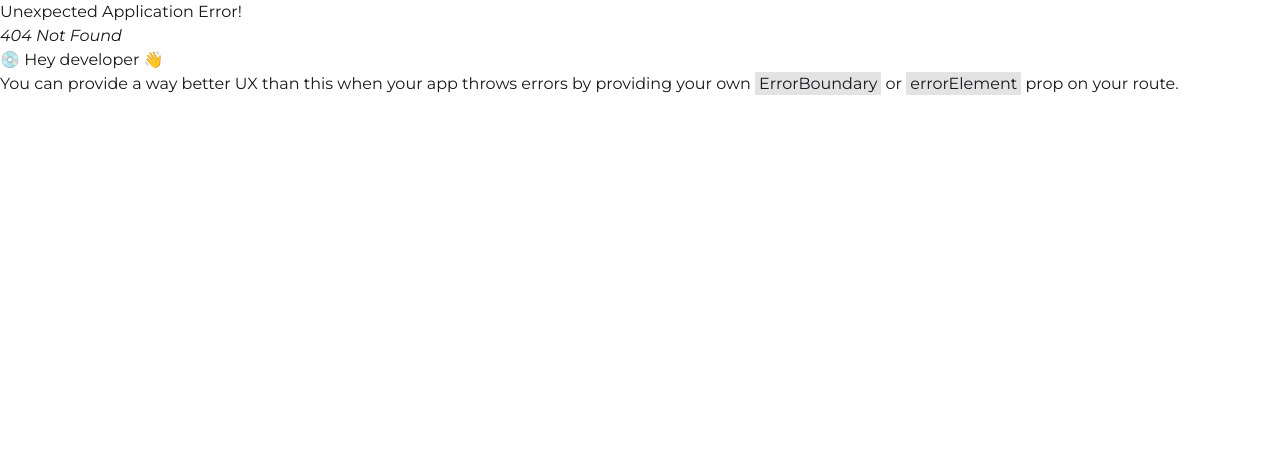
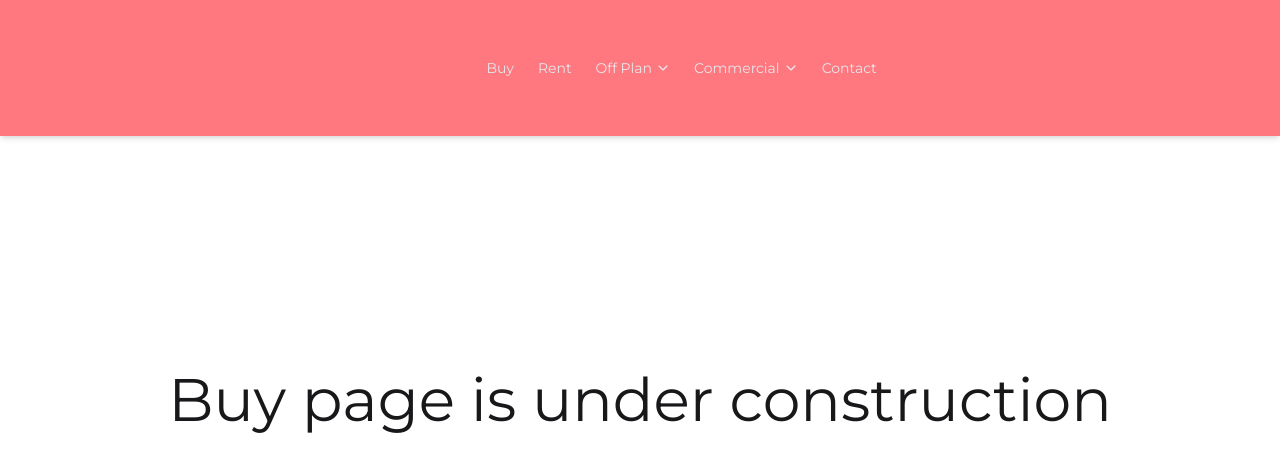
Before and after one commit to tasfirul8269/real-state-frontend, a React (Vite) app: page /buy in a window 1280 px wide. Before the commit this address had no page. Shown: the top 472 px of the page. Built offline with nearby package versions, Linux system fonts and the light colour scheme.

Commit message:
Added some color fixes to the home page's components

```diff
--- a/index.html
+++ b/index.html
@@ -4,6 +4,7 @@
     <meta charset="UTF-8" />
     <link rel="icon" type="image/svg+xml" href="./src/assets/logo.png" />
     <meta name="viewport" content="width=device-width, initial-scale=1.0" />
+    <!-- Montserate font -->
     <link rel="preconnect" href="https://fonts.googleapis.com">
     <link rel="preconnect" href="https://fonts.gstatic.com" crossorigin>
     <link href="https://fonts.googleapis.com/css2?family=Montserrat:ital,wght@0,100..900;1,100..900&display=swap" rel="stylesheet">
--- a/src/Routers/Routes.jsx
+++ b/src/Routers/Routes.jsx
@@ -1,6 +1,7 @@
 import { createBrowserRouter } from "react-router-dom";
 import Layout from "../Layout/Layout";
 import Home from "../pages/Home/Home";
+import Buy from "../pages/Buy/Buy";
 
 const router = createBrowserRouter([
     {
@@ -10,6 +11,10 @@ const router = createBrowserRouter([
             {
                 path: "/",
                 element: <Home></Home>
+            },
+            {
+                path: "/buy",
+                element: <Buy></Buy>
             }
         ]
     }
--- a/src/components/Banner/Banner.jsx
+++ b/src/components/Banner/Banner.jsx
@@ -1,9 +1,10 @@
 import React from "react";
+import "../../components/Navbar/colors.css"
 
 const Banner = () => {
   return (
     <div
-      className="hero min-h-screen mb-11"
+      className="hero min-h-screen mb-11 container mx-auto rounded-3xl overflow-hidden"
       style={{
         backgroundImage:
           "url(https://www.hausandhaus.com/static/3f7ad20689be7438e2efe05dbba1809f/b501b/home_banner.webp)",
@@ -16,7 +17,7 @@ const Banner = () => {
           <p className="mb-5">
           Explore what makes this waterfront community one of Dubai’s most desirable places to live — from stunning skyline views and modern lifestyle amenities to long term capital appreciation.
           </p>
-          <button className="px-7 py-3 border-none font-semibold rounded-full  text-gray-600 bg-[#36dea4] hover:text-white hover:bg-[#083819] p-2 cursor-pointer">Read the article</button>
+          <button className="px-7 py-3 border-none font-bold rounded-full text-gray-200 hover:text-white  bg-red-400 hover:bg-red-700 p-2 cursor-pointer">Read the article</button>
         </div>
       </div>
     </div>
--- a/src/components/Navbar/Navbar.jsx
+++ b/src/components/Navbar/Navbar.jsx
@@ -3,6 +3,8 @@ import { Link, useLocation } from "react-router-dom"; // Added useLocation
 import "animate.css";
 import { FaWhatsapp, FaBars, FaTimes } from "react-icons/fa";
 import { IoIosArrowDown } from "react-icons/io";
+import './colors.css'
+import logo from "../../assets/logo.png";
 
 const Navbar = () => {
   // State for mobile menu toggle
@@ -51,9 +53,9 @@ const Navbar = () => {
       className={`fixed w-full py-5 z-50 transition-all duration-300 ${
         isHomePage
           ? scrolled
-            ? "bg-[#083819] shadow-md py-2"
+            ? "bg-pink-red shadow-md py-2"
             : "bg-transparent py-4"
-          : "bg-[#083819] shadow-md py-2"
+          : "bg-pink-red shadow-md py-2"
       }`}
     >
       <div className="container mx-auto px-4">
@@ -61,13 +63,16 @@ const Navbar = () => {
         <div className="hidden md:flex items-center justify-between">
           {/* Logo section */}
           <Link to="/" className="animate__animated animate__fadeIn">
-          <div class="flex flex-col">
-              <h3 class="text-4xl font-semibold font-bold tracking-tight text-white">
+          <div class="flex justify-center items-center">
+              <img className="w-24" src={logo} alt="LOGO" />
+              <div>
+                <h3 class="text-2xl font-bold tracking-tight text-white">
                   MATELUXY
                 </h3>
-              <p class="text-xl uppercase tracking-widest text-white">
+                <p class="text-lg uppercase tracking-widest text-white">
                   REAL ESTATE
                 </p>
+              </div>
             </div>
           </Link>
 
@@ -79,7 +84,7 @@ const Navbar = () => {
                 to="/buy"
                 className={`${
                   isHomePage && !scrolled ? "text-white" : "text-gray-200"
-                } hover:underline text-sm uppercase`}
+                } hover:border-[#00BFFF] hover:border-b hover:pb-1.5 text-sm `}
               >
                 Buy
               </Link>
@@ -89,7 +94,7 @@ const Navbar = () => {
                 to="/rent"
                 className={`${
                   isHomePage && !scrolled ? "text-white" : "text-gray-200"
-                } hover:underline text-sm uppercase`}
+                } hover:border-[#00BFFF] hover:border-b hover:pb-1.5 text-sm `}
               >
                 Rent
               </Link>
@@ -99,7 +104,7 @@ const Navbar = () => {
   <button
     className={`flex items-center cursor-pointer ${
       isHomePage && !scrolled ? "text-white" : "text-gray-200"
-    } hover:underline`}
+    } hover:border-[#00BFFF] hover:border-b hover:pb-1.5 text-sm`}
   >
     Off Plan{" "}
     <IoIosArrowDown className="ml-1 transition-transform group-hover:rotate-180" />
@@ -129,7 +134,7 @@ const Navbar = () => {
   <button
     className={`flex items-center cursor-pointer ${
       isHomePage && !scrolled ? "text-white" : "text-gray-200"
-    } hover:underline`}
+    } hover:border-[#00BFFF] hover:border-b hover:pb-1.5 text-sm`}
   >
     Commercial{" "}
     <IoIosArrowDown className="ml-1 transition-transform group-hover:rotate-180 " />
@@ -160,7 +165,7 @@ const Navbar = () => {
                 to="/contact"
                 className={`${
                   isHomePage && !scrolled ? "text-white" : "text-gray-200"
-                } hover:underline text-sm uppercase`}
+                } hover:border-[#00BFFF] hover:border-b hover:pb-1.5 text-sm`}
               >
                 Contact
               </Link>
@@ -169,12 +174,12 @@ const Navbar = () => {
 
           {/* WhatsApp contact section */}
           <div
-            className={`flex items-center space-x-4 animate__animated animate__fadeIn animate__delay-0.8s rounded-full border ${
-              isHomePage && !scrolled ? "border-white" : "border-green-300"
+            className={`flex items-center space-x-4 animate__animated animate__fadeIn animate__delay-0.8s rounded-full  border-2 ${
+              isHomePage && !scrolled ? "border-blue-400" : "border-white"
             } hover:bg-white`}
           >
-            <a
-              href="https://wa.me/+1234567890"
+            <Link
+              to="https://wa.me/+1234567890"
               target="_blank"
               rel="noopener noreferrer"
               className={`flex justify-center items-center gap-1.5 ${
@@ -183,9 +188,9 @@ const Navbar = () => {
                   : "text-white hover:text-black"
               } px-5 py-3`}
             >
-              <FaWhatsapp className="text-xl text-green-500" />{" "}
+              <FaWhatsapp className="text-xl text-green-400" />{" "}
               <span className="">Whatsapp</span>
-            </a>
+            </Link>
           </div>
         </div>
 
@@ -193,13 +198,16 @@ const Navbar = () => {
         <div className="md:hidden flex items-center justify-between">
           {/* Mobile logo */}
           <Link to="/" className="animate__animated animate__fadeIn">
-          <div class="flex flex-col">
-              <h3 class="text-2xl font-semibold font-bold tracking-tight text-white">
+          <div class="flex justify-center items-center">
+              <img className="w-20" src={logo} alt="LOGO" />
+              <div>
+                <h3 class="text-xl font-bold tracking-tight text-white">
                   MATELUXY
                 </h3>
-              <p class="text-lg uppercase tracking-widest text-white">
+                <p class="text-sm uppercase tracking-widest text-white">
                   REAL ESTATE
                 </p>
+              </div>
             </div>
           </Link>
 
@@ -238,7 +246,7 @@ const Navbar = () => {
               {/* Buy link */}
               <Link
                 to="/buy"
-                className="text-[#083819] hover:text-[#083819] font-extralight text-sm uppercase border-x-0 border-y border-gray-100 py-5"
+                className="text-[#083819] hover:text-[#083819] font-light text-sm uppercase border-x-0 border-y border-gray-100 py-5"
               >
                 Buy
               </Link>
@@ -246,14 +254,14 @@ const Navbar = () => {
               {/* Rent link */}
               <Link
                 to="/rent"
-                className="text-[#083819] hover:text-[#083819] font-extralight text-sm uppercase border-x-0 border-y border-gray-100 py-5"
+                className="text-[#083819] hover:text-[#083819] font-light text-sm uppercase border-x-0 border-y border-gray-100 py-5"
               >
                 Rent
               </Link>
 
               {/* Off Plan dropdown for mobile */}
               <details className="cursor-pointer border-x-0 border-y border-gray-100 py-5">
-                <summary className="flex items-center justify-between font-extralight text-[#083819] uppercase">
+                <summary className="flex items-center justify-between font-light text-[#083819] uppercase">
                   Off Plan <IoIosArrowDown />
                 </summary>
                 {offPlanMenuList.map((item) => (
@@ -264,7 +272,7 @@ const Navbar = () => {
                   >
                     <Link
                       to={`/${item.link}`}
-                      className="text-[#083819] hover:text-[#083819] font-extralight text-sm uppercase border-x-0 border-y border-gray-100 py-5"
+                      className="text-[#083819] hover:text-[#083819] font-light text-sm uppercase border-x-0 border-y border-gray-100 py-5"
                     >
                       {item.name}
                     </Link>
@@ -274,7 +282,7 @@ const Navbar = () => {
 
               {/* Commercial dropdown for mobile */}
               <details className="cursor-pointer border-x-0 border-y border-gray-100 py-5">
-                <summary className="flex items-center justify-between font-extralight text-[#083819] uppercase">
+                <summary className="flex items-center justify-between font-light text-[#083819] uppercase">
                   Commercial <IoIosArrowDown />
                 </summary>
                 {commercialMenuList.map((item) => (
@@ -285,7 +293,7 @@ const Navbar = () => {
                   >
                     <Link
                       to={`/${item.link}`}
-                      className="text-[#083819] hover:text-[#083819] font-extralight text-sm uppercase border-x-0 border-y border-gray-100 py-5"
+                      className="text-[#083819] hover:text-[#083819] font-light text-sm uppercase border-x-0 border-y border-gray-100 py-5"
                     >
                       {item.name}
                     </Link>
@@ -296,7 +304,7 @@ const Navbar = () => {
               {/* Blog link */}
               <Link
                 to="/blog"
-                className="text-[#083819] hover:text-[#083819] font-extralight text-sm uppercase border-x-0 border-y border-gray-100 py-5"
+                className="text-[#083819] hover:text-[#083819] font-light text-sm uppercase border-x-0 border-y border-gray-100 py-5"
               >
                 Blog
               </Link>
@@ -304,7 +312,7 @@ const Navbar = () => {
               {/* Contact link */}
               <Link
                 to="/contact"
-                className="text-[#083819] hover:text-[#083819] font-extralight text-sm uppercase border-x-0 border-y border-gray-100 py-5"
+                className="text-[#083819] hover:text-[#083819] font-light text-sm uppercase border-x-0 border-y border-gray-100 py-5"
               >
                 Contact
               </Link>
--- /dev/null
+++ b/src/components/Navbar/colors.css
@@ -0,0 +1,37 @@
+.bg-pink-red {
+  background-color: #ff777f;
+}
+.bg-soft-red{
+    background-color: #FF6666;
+}
+.bg-coral-red{
+    background-color: #FF4C4C ;
+}
+
+.bg-bright-red{
+    border-color: #FF3232;
+}
+.bg-pure-red{
+    background-color: #FF0000;
+}
+
+.bg-azure-blue{
+    background-color: #007FFF;
+}
+.bg-light-blue{
+    background-color: #00BFFF;
+}
+.bg-dodger-blue{
+    background-color: #258FFF ;
+}
+.bg-vivid-blue{
+    background-color: #259FFF;
+}
+.bg-electric-blue{
+    background-color: #25AFFF;
+}
+
+
+.active{
+    background-color: #258FFF
+}
--- a/src/components/OffPlanProperties/OffPlanProperties.jsx
+++ b/src/components/OffPlanProperties/OffPlanProperties.jsx
@@ -57,7 +57,7 @@ const OffPlanProperties = () => {
             </div>
 
             {/* Property Details */}
-            <div className="">
+            <div className=" pl-5">
               <h2 className="text-xl font-semibold text-gray-800 mb-2">{property.name}</h2>
               <p className="text-gray-600 mb-4 flex items-center">
                 <FaMapMarkerAlt className="mr-2" /> {property.location}
@@ -81,11 +81,11 @@ const OffPlanProperties = () => {
               <div className='border font-extralight border-gray-200'></div>
 
               {/* Action Buttons */}
-              <div className="flex space-x-4 mt-6 pb-5 px-5">
-                <button className="flex items-center justify-center px-4 py-2 btn btn-outline rounded-md bg-gray-200 hover:bg-green-300 border-none transition flex-1">
+              <div className="flex space-x-4 justify-between mt-6 pb-5">
+                <button className="flex items-center justify-center px-4 py-2 btn btn-outline rounded-md bg-gray-200 hover:text-white hover:bg-red-300 border-none transition flex-1">
                   <FaPhone className="mr-2" /> Call
                 </button>
-                <button className="flex items-center justify-center px-4 py-2 btn btn-outline rounded-md bg-gray-200 hover:bg-green-300 border-none transition flex-1">
+                <button className="flex items-center justify-center px-4 py-2 btn btn-outline rounded-md bg-gray-200 hover:text-white hover:bg-red-300 border-none transition flex-1">
                   <FaWhatsapp className="text-2xl" /> Whatsapp
                 </button>
               </div>
--- a/src/components/SearchField/SearchField.jsx
+++ b/src/components/SearchField/SearchField.jsx
@@ -6,18 +6,18 @@ const SearchField = () => {
     return (
         <form className='flex flex-col md:flex-row gap-4 justify-center items-center py-4'>
             <div className='flex justify-between items-center gap-1.5'>
-            <button onClick={(e) => e.preventDefault()} className='cursor-pointer px-16 md:px-8 py-4 text-gray-400 bg-[#f6f6f1] rounded-md hover:border border-black'>Buy</button>
-            <button onClick={(e) => e.preventDefault()} className='cursor-pointer px-16 md:px-8 py-4 text-gray-400 bg-[#f6f6f1] rounded-md hover:border border-black'>Rent</button>
+            <button onClick={(e) => e.preventDefault()} className='cursor-pointer px-16 md:px-8 py-4 text-gray-400 bg-[#f6f6f1] hover:bg-red-500 hover:text-white rounded-md border-black'>Buy</button>
+            <button onClick={(e) => e.preventDefault()} className='cursor-pointer px-16 md:px-8 py-4 text-gray-400 bg-[#f6f6f1] hover:bg-red-500 hover:text-white rounded-md border-black'>Rent</button>
             </div>
             <div className='flex flex-col md:flex-row justify-center items-center gap-4 text-gray-400 bg-gray-100 border border-gray-300  px-6 rounded-md'>
-                <select className=' px-8 py-4 text-gray-400 bg-gray-100 cursor-pointer'>
-                    <option className='cursor-pointer' value="residential" name="residential">Residential</option>
-                    <option className='cursor-pointer' value="residential">Commercial</option>
-                    <option className='cursor-pointer' value="offPlan">Off Plan</option>
+                <select className=' px-8 py-4 text-gray-400 bg-gray-100 cursor-pointer focus:outline-none'>
+                    <option className='cursor-pointer text-black active:active hover:bg-gray-300 active:text-white' value="residential" name="residential">Residential</option>
+                    <option className='cursor-pointer text-black active:active hover:bg-gray-300 active:text-white' value="residential">Commercial</option>
+                    <option className='cursor-pointer text-black active:active hover:bg-gray-300 active:text-white' value="offPlan">Off Plan</option>
                 </select>
                 <input type="text" placeholder='City, building or community' className='py-4 px-8 focus:outline-none' />
             </div>
-            <button type='submit' className='font-bold bg-green-300 text-gray-700 px-8 hover:text-white hover:bg-green-800 py-4 rounded-full cursor-pointer'>Search</button>
+            <button type='submit' className='font-bold  text-white px-8 bg-red-400 hover:bg-red-600 py-4 rounded-full cursor-pointer'>Search</button>
         </form>
     );
 };
--- a/src/components/Services/Services.jsx
+++ b/src/components/Services/Services.jsx
@@ -17,7 +17,7 @@ const Services = () => {
             Covering 100+ communities, we can help you find one that ticks your boxes.
           </p>
           <div className="mt-4">
-            <button className="flex justify-center items-center gap-1 px-7 py-5 rounded-full  text-gray-600 bg-[#36dea4] hover:text-white hover:bg-[#083819] p-2 cursor-pointer text-lg font-semibold">
+            <button className="flex justify-center items-center gap-1 px-7 py-5 rounded-full  text-white hover:text-white  bg-red-400 hover:bg-red-700 p-2 cursor-pointer text-lg font-semibold">
               Explore Dubai <FaArrowRight className="ml-2" />
             </button>
           </div>
@@ -42,10 +42,10 @@ const Services = () => {
                 type="text"
                 name="consultant-search"
                 placeholder="Name or department"
-                className="input input-bordered join-item w-full bg-white text-gray-700 px-5 py-7 border-none focus:outline-none"
+                className="input input-bordered join-item w-full bg-white  text-gray-700 px-5 py-7 border-none focus:outline-none"
               />
               {/* search button */}
-              <div className="join-item rounded-full text-gray-600 bg-[#36dea4] hover:text-white hover:bg-[#083819] p-2 cursor-pointer">
+              <div className="join-item rounded-full text-white    bg-red-400 hover:bg-red-700 hover:text-white p-2 cursor-pointer">
                 <CiSearch className="text-4xl" />
               </div>
             </div>
--- a/src/components/TestimonialCard/TestimonialCard.jsx
+++ b/src/components/TestimonialCard/TestimonialCard.jsx
@@ -19,7 +19,7 @@ const TestimonialCard = () => {
           <span className="text-gray-600 text-2xl">Google Reviews</span>
           <div className="flex space-x-1">
             {[...Array(5)].map((_, i) => (
-              <span key={i} className="text-green-400 text-2xl">★</span>
+              <span key={i} className="text-red-400 text-2xl">★</span>
             ))}
           </div>
         </div>
@@ -28,9 +28,9 @@ const TestimonialCard = () => {
 
         {/* Feel❤ rating */}
         <div className="flex items-center space-x-1">
+          <FaHeart className="text-red-500" />
           <span className="text-gray-600 text-2xl">feelo</span>
-          <FaHeart className="text-red-500" />
-          <span className="text-green-400 text-2xl">★★★★★</span>
+          <span className="text-red-400 text-2xl">★★★★★</span>
         </div>
       </div>
     </div>
--- /dev/null
+++ b/src/pages/Buy/Buy.jsx
@@ -0,0 +1,11 @@
+import React from 'react';
+
+const Buy = () => {
+    return (
+        <div className='flex justify-center items-center h-screen'>
+          <h1 className='text-6xl'>Buy page is under construction</h1>
+        </div>
+    );
+};
+
+export default Buy;
--- a/src/pages/Home/Home.jsx
+++ b/src/pages/Home/Home.jsx
@@ -5,6 +5,7 @@ import TestimonialCard from "../../components/TestimonialCard/TestimonialCard";
 import Services from "../../components/Services/Services";
 import OffPlanProperties from "../../components/OffPlanProperties/OffPlanProperties";
 import PropertySearchTabs from "../../components/PropertySearchByFeature/PropertySearchByFeature";
+import ServiceCard from "../../components/ServiceCard/ServiceCard";
 
 const Home = () => {
   return (
@@ -15,6 +16,7 @@ const Home = () => {
         <SearchField></SearchField>
         </div>
       </div>
+      <ServiceCard></ServiceCard>
       <TestimonialCard></TestimonialCard>
       <Services></Services>
       <OffPlanProperties></OffPlanProperties>
```
Also changed, not shown: src/components/PropertySearchByFeature/PropertySearchByFeature.jsx (+4 -4 lines). Lines whose indentation alone changed are shown as unchanged.
